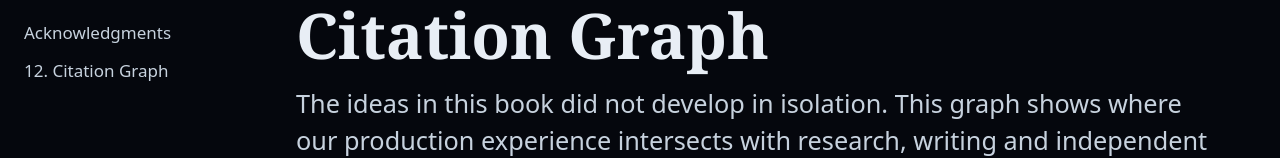
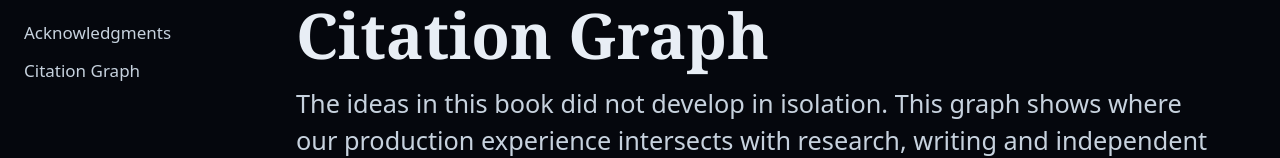
Before and after one commit to jgranger/jgranger.github.io, a Next.js app: page /book/references/citation-graph in a window 1280 px wide. Shown: the part 615-773 px from the top of the page. Built offline with nearby package versions, Linux system fonts and the light colour scheme.

Commit message:
Remove chapter number from citation graph

```diff
--- a/components/publication/ChapterSidebar.tsx
+++ b/components/publication/ChapterSidebar.tsx
@@ -79,7 +79,7 @@ export function ChapterSidebar({
                     : "text-foreground-secondary hover:text-accent"
                 }
               >
-                12. Citation Graph
+                Citation Graph
               </Link>
             </li>
             {bonusUnlocked && (
--- a/components/publication/ChapterView.tsx
+++ b/components/publication/ChapterView.tsx
@@ -31,7 +31,7 @@ const CITATION_CHAPTER: TocEntry = {
   title: "Citation Graph",
   slug: "citation-graph",
   part: "references",
-  chapterNumber: 12,
+  chapterNumber: 0,
   summary: "Follow the ideas in the book back through the research, production experience and independent convergence behind them.",
   status: "published",
 };
```
